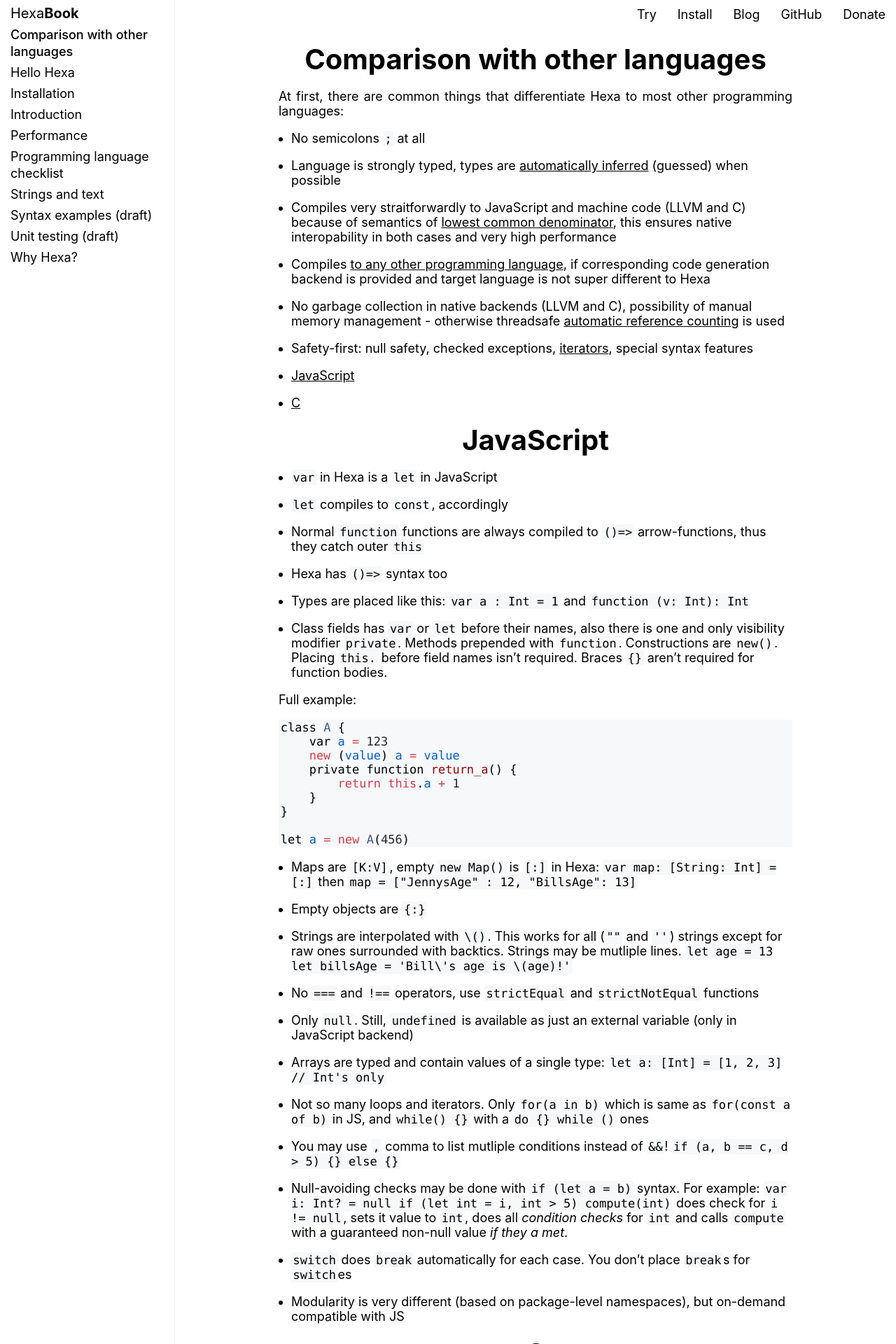
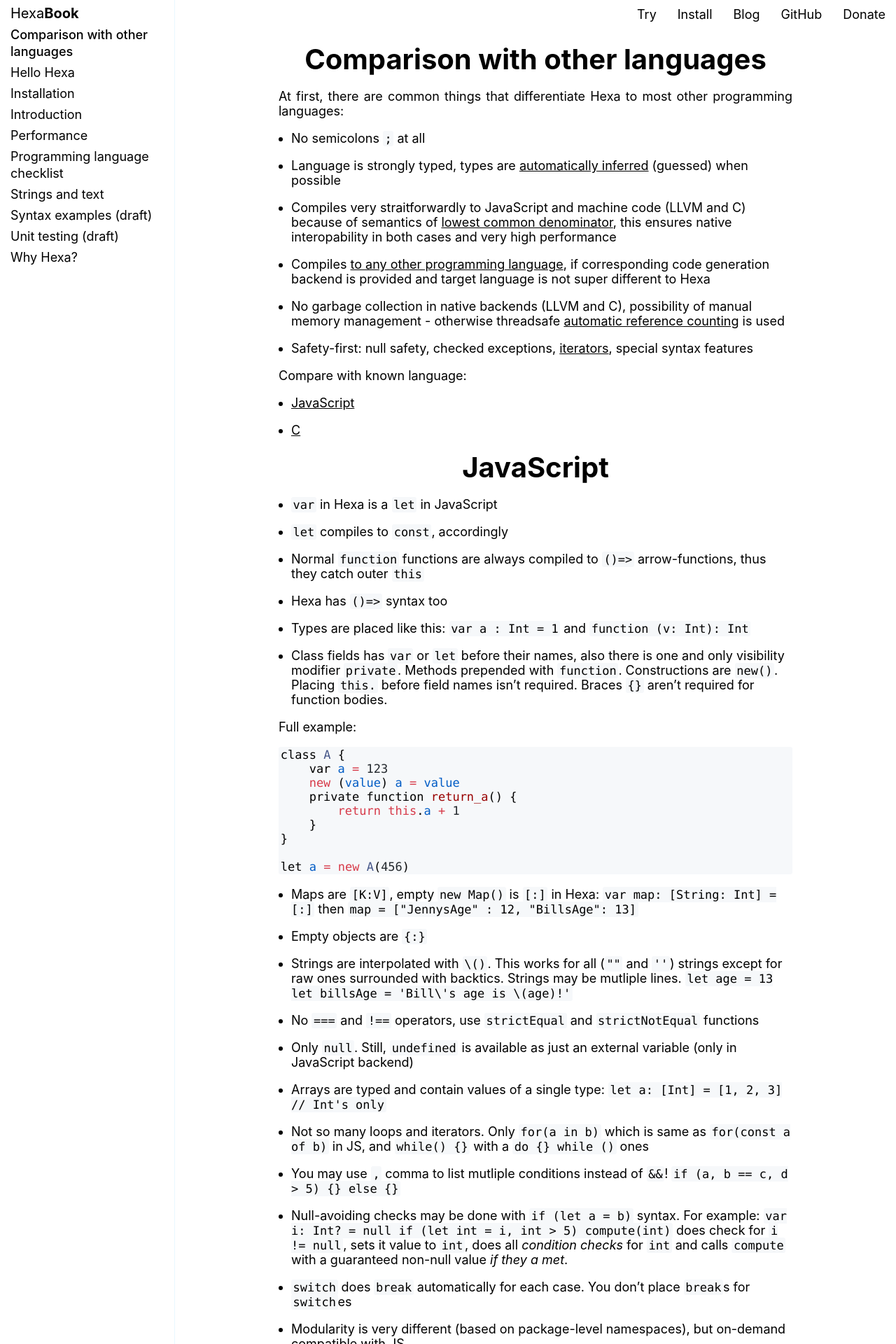
Before and after one commit to hexalang/hexalang.github.io, a Jekyll site: the page built from _book/Comparison.md, in a window 1280 px wide. Shown: the top 1920 px of the page at 70% size. Built offline with Jekyll 4.4.1, drawn with Linux system fonts in a browser that asks for light colours.

Commit message:
Update Comparison.md

```diff
--- a/_book/Comparison.md
+++ b/_book/Comparison.md
@@ -15,7 +15,9 @@
 threadsafe [automatic reference counting](https://en.wikipedia.org/wiki/Automatic_Reference_Counting) is used
 - Safety-first: null safety, checked exceptions, [iterators](https://en.wikipedia.org/wiki/Iterator), special syntax features
 
-<!-- Jekyll is not good -->
+
+Compare with known language:
+
 
 * Table of contents
 {:toc}
```
